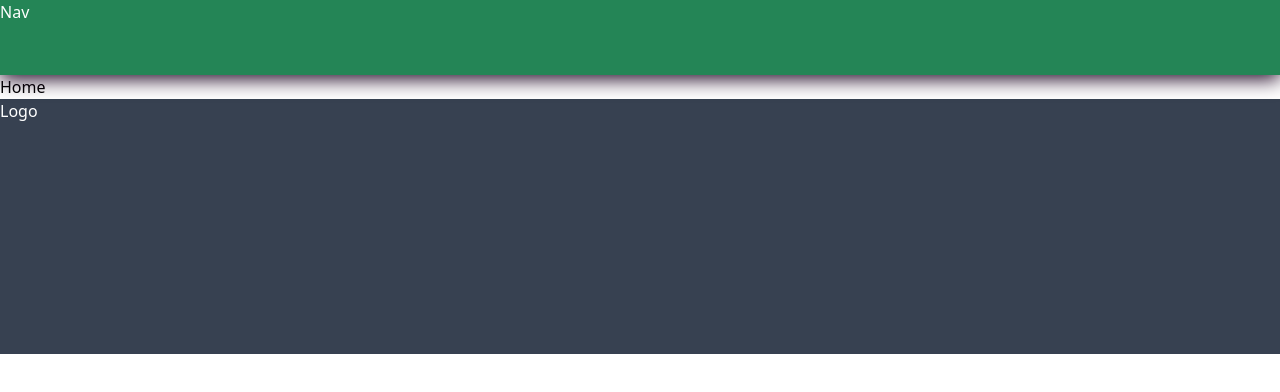
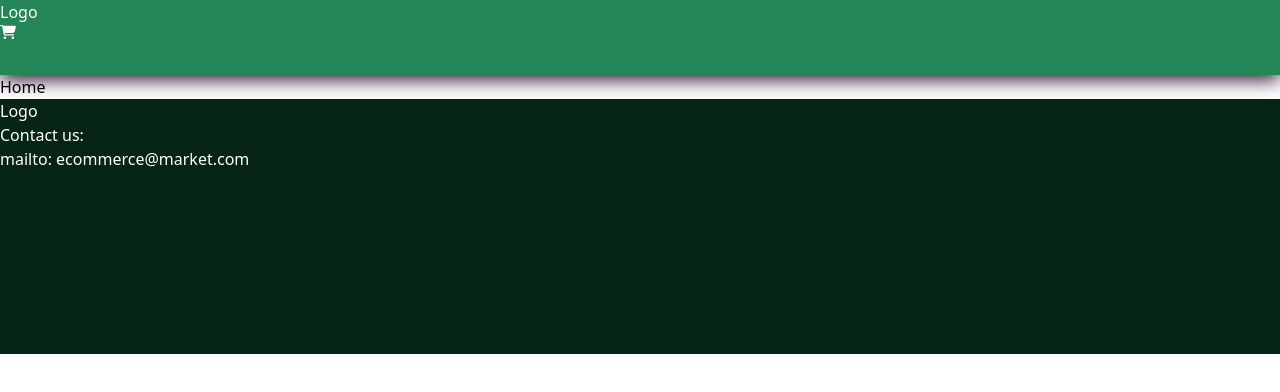
Before and after one commit to project-team1241/ecommerce_frontend, a React (Vite) app: page / in a window 1280 px wide. Shown: the top 392 px of the page. Built offline with nearby package versions, Linux system fonts and the light colour scheme.

Commit message:
added some styles to login and register page

```diff
--- a/src/components/Footer.jsx
+++ b/src/components/Footer.jsx
@@ -2,8 +2,14 @@ import React from "react";
 
 const Footer = () => {
     return (
-        <div className="bg-gray-700 h-[255px] text-white">
-            <section>Logo</section>
+        <div className="bg-[#062516] h-[255px] text-white">
+            <section>
+                <h2>Logo</h2>
+                <h3>Contact us:</h3>
+                <h6>
+                    <span>mailto: ecommerce@market.com</span>
+                </h6>
+            </section>
         </div>
     );
 };
--- a/src/components/Nav.jsx
+++ b/src/components/Nav.jsx
@@ -1,7 +1,13 @@
 import React from "react";
+import { FaCartShopping } from "react-icons/fa6";
 
 const Nav = () => {
-    return <div className="bg-[#248556] text-white h-[75px] rouded-b-[5px] drop-shadow-nav-shadow">Nav</div>;
+    return (
+        <div className="bg-[#248556] text-white h-[75px] rouded-b-[5px] drop-shadow-nav-shadow">
+            <h2>Logo</h2>
+            <FaCartShopping></FaCartShopping>
+        </div>
+    );
 };
 
 export default Nav;
--- a/src/index.css
+++ b/src/index.css
@@ -1,3 +1,9 @@
 @tailwind base;
 @tailwind components;
 @tailwind utilities;
+
+html,
+body {
+    margin: 0;
+    overflow-x: hidden;
+}
--- a/src/pages/Login.jsx
+++ b/src/pages/Login.jsx
@@ -28,7 +28,7 @@ function Login() {
                     <h2 className="text-3xl font-semibold text-gray-800 mb-8 text-center">Login</h2>
                     <div className="w-full mb-6 relative hover:cursor-text">
                         <input
-                            type="email"
+                            type="text"
                             id="email"
                             className="peer w-full bg-transparent border-b-2 border-gray-300 text-gray-900 text-sm rounded-none focus:outline-none focus:border-green-500 block p-2.5 pl-10 placeholder-transparent "
                             placeholder="Email address"
--- a/src/pages/Register.jsx
+++ b/src/pages/Register.jsx
@@ -27,7 +27,7 @@ function Register() {
                     <h2 className="text-3xl font-semibold text-gray-800 mb-8 text-center">Register</h2>
                     <div className="w-full mb-6 relative hover:cursor-text">
                         <input
-                            type="email"
+                            type="text"
                             id="email"
                             className="peer w-full bg-transparent border-b-2 border-gray-300 text-gray-900 text-sm rounded-none focus:outline-none focus:border-green-500 block p-2.5 pl-10 placeholder-transparent "
                             placeholder="Email address"
```
